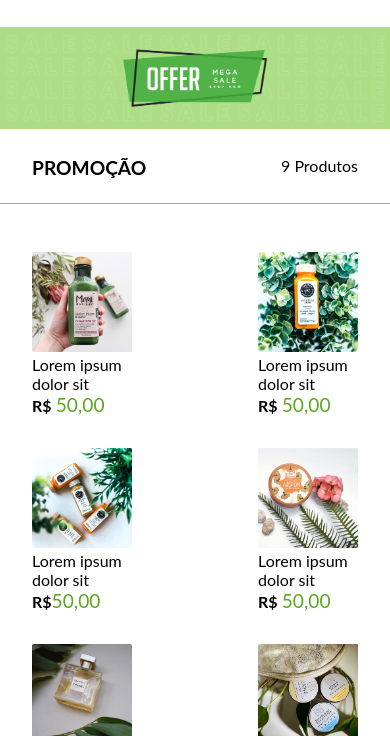
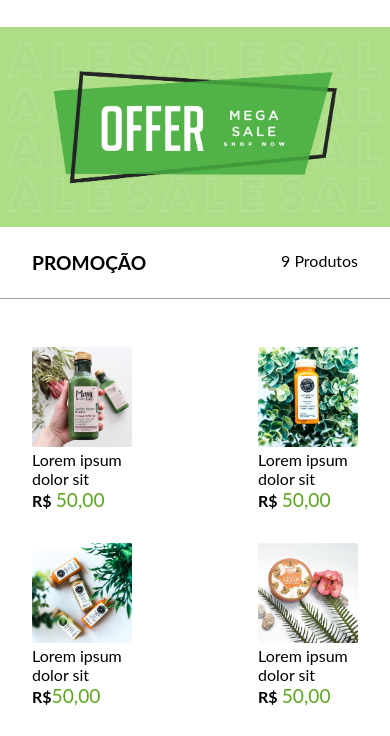
Before and after one commit to Luiz-gustavo-da-silva/selfcare_eject, a plain HTML site: page index.html in a window 390 px wide. Shown: the part 65-801 px from the top of the page. Drawn offline with nearby package versions, Linux system fonts and the light colour scheme.

Commit message:
Commit correção de responsividade

```diff
--- a/style/style.css
+++ b/style/style.css
@@ -252,6 +252,12 @@ hr{
 
     font-size: 1.2rem;
 }
+ #sectioncapa{
+    height: 200px;
+}
+#sectioncapa img{
+    height: 100%;
+}
 }
 
 
```
